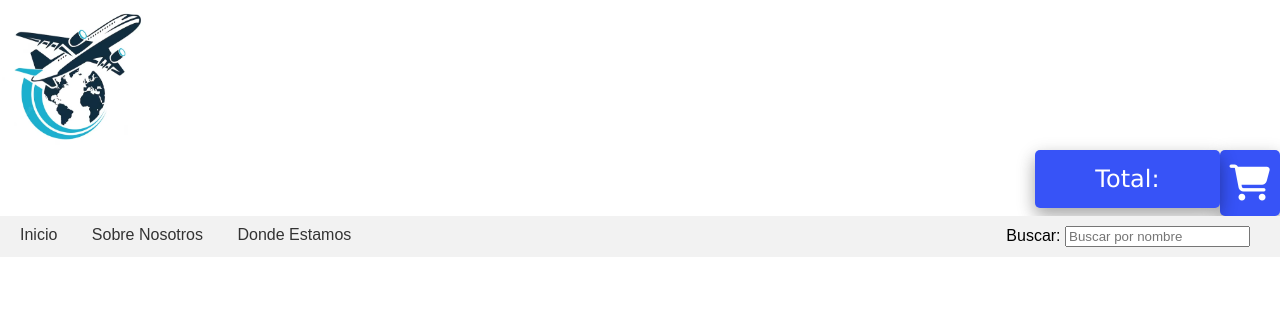
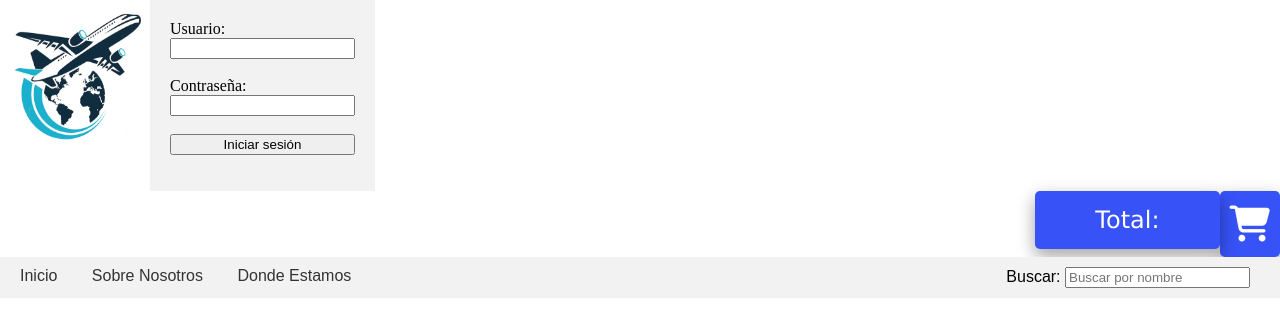
Before and after one commit to SikaFlex/TF2EV, a website: page front/index.html in a window 1280 px wide. Drawn offline with Linux system fonts and the light colour scheme; no server answers.

Commit message:
portatil 1login

```diff
--- a/front/Style.css
+++ b/front/Style.css
@@ -144,6 +144,22 @@ nav {
     width:150px;
     height: 150px;
 }
+
+
+#loginContainer {
+  position: right;
+  top: 0;
+  left: 0;
+  padding: 20px;
+  background-color: #f2f2f2;
+}
+
+#loginForm {
+  display: flex;
+  flex-direction: column;
+}
+
+
 /* Reglas de medios para pantalla pequeña */
 @media only screen and (max-width: 768px) {
     .page-content {
--- a/front/index.html
+++ b/front/index.html
@@ -11,12 +11,17 @@
 </head>
 <body>
 	<a href="/"><img class="logo" src="img\Iconop.png" alt=""></a>
-
-
-
-
-
-
+	<div id="loginContainer">
+	<form id="loginForm" onsubmit="Login(event)">
+    <label for="username">Usuario:</label>
+    <input type="text" id="username" name="username" required>
+    <br>
+    <label for="password">Contraseña:</label>
+    <input type="password" id="password" name="password" required>
+    <br>
+    <input type="submit" value="Iniciar sesión">
+  </form>
+</div>
 	<div class="carroTotal">
 		<button class="carro" onclick="Pay()">
 			<i class="fa-solid fa-cart-shopping fa-xl" style="color: #ffffff;"></i>
--- a/front/scripts.js
+++ b/front/scripts.js
@@ -4,7 +4,19 @@ let total=0;
 let vistaCarrito=[];
 
 
+function Login(event) {
+  event.preventDefault(); // Evita que se envíe el formulario automáticamente
 
+  var username = document.getElementById('username').value;
+  var password = document.getElementById('password').value;
+
+  if (username === 'admin' && password === 'password') {
+    alert('Inicio de sesión exitoso');
+    window.location.href = 'index.html';
+  } else {
+    alert('Credenciales inválidas');
+  }
+}
 
 
 
@@ -21,11 +33,6 @@ function Add(producto, precio) {
 
     document.getElementById('total').innerHTML = 'Total:'+totalred+'€';
 }
-
-
-
-
-
     //funcion de pago
 async function Pay() {
   try{
```
